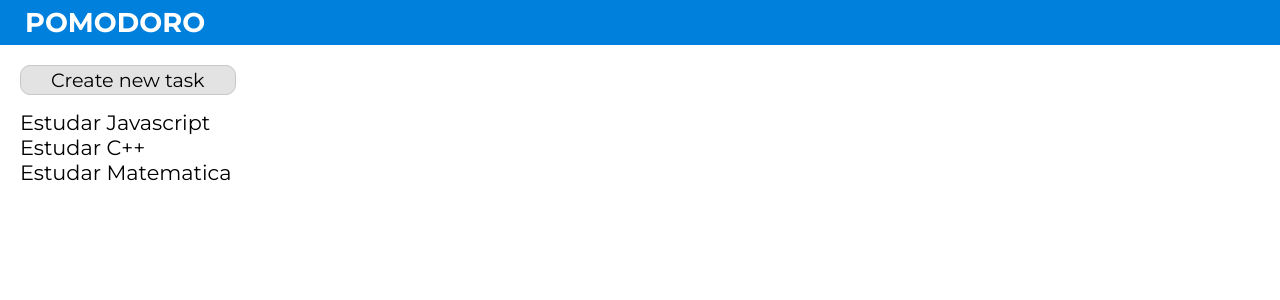
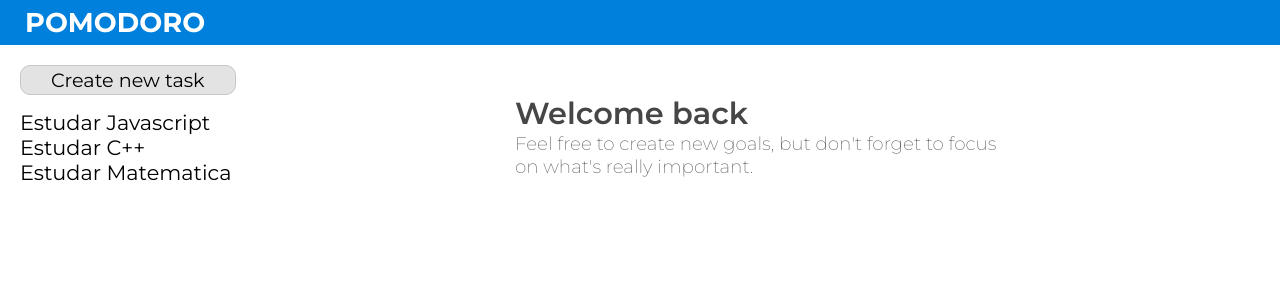
Before and after one commit to LucasMMSilva/react-pomodoro, a React (Create React App) app in the folder frontend/: page / in a window 1280 px wide. Shown: the top 300 px of the page. Built offline with nearby package versions, Linux system fonts and the light colour scheme; a web font is replaced by a local one.

Commit message:
welcome component

```diff
--- a/frontend/src/App.js
+++ b/frontend/src/App.js
@@ -7,13 +7,14 @@ import Register from './Pages/Register/Register';
 import Login from './Pages/Login/Login';
 import Clock from './components/Clock/Clock'
 import CreateTask from './components/CreateTask/CreateTask'
+import Welcome from './components/Welcome/Welcome';
 function App() {
   return (
     <div className="App">
       <BrowserRouter>
         <Navbar/>
         <Routes>
-          <Route path='/' element={<Pomodoro/>}/>
+          <Route path='/' element={<Pomodoro><Welcome/></Pomodoro>}/>
           <Route path='/createnewtask' element={<Pomodoro>
             <CreateTask/>
           </Pomodoro>}/>
--- a/frontend/src/components/Clock/Clock.js
+++ b/frontend/src/components/Clock/Clock.js
@@ -51,7 +51,6 @@ const Clock = () => {
     }
     const initialize = ()=>{
 
-
         if(isPaused){
             setIsPaused(false)
 
--- /dev/null
+++ b/frontend/src/components/Welcome/Welcome.js
@@ -0,0 +1,12 @@
+import React from 'react'
+import styles from './Welcome.module.css'
+const Welcome = () => {
+  return (
+    <div className={styles.emphasis}>
+        <h1>Welcome back</h1>
+        <p>Feel free to create new goals, but don't forget to focus on what's really important.</p>
+    </div>
+  )
+}
+
+export default Welcome
--- /dev/null
+++ b/frontend/src/components/Welcome/Welcome.module.css
@@ -0,0 +1,15 @@
+.emphasis{
+width: 500px;
+margin: 50px auto;
+
+}
+.emphasis h1{
+    color: rgb(70, 70, 70);
+    font-size: 1.9em;
+    font-weight: 600;
+}
+.emphasis p{
+    color: rgb(102, 102, 102);
+    font-size: 1.15em;
+    font-weight: 200;
+}
```
Also changed, not shown: 1 other file (tests, documents, lock files or other folders).
